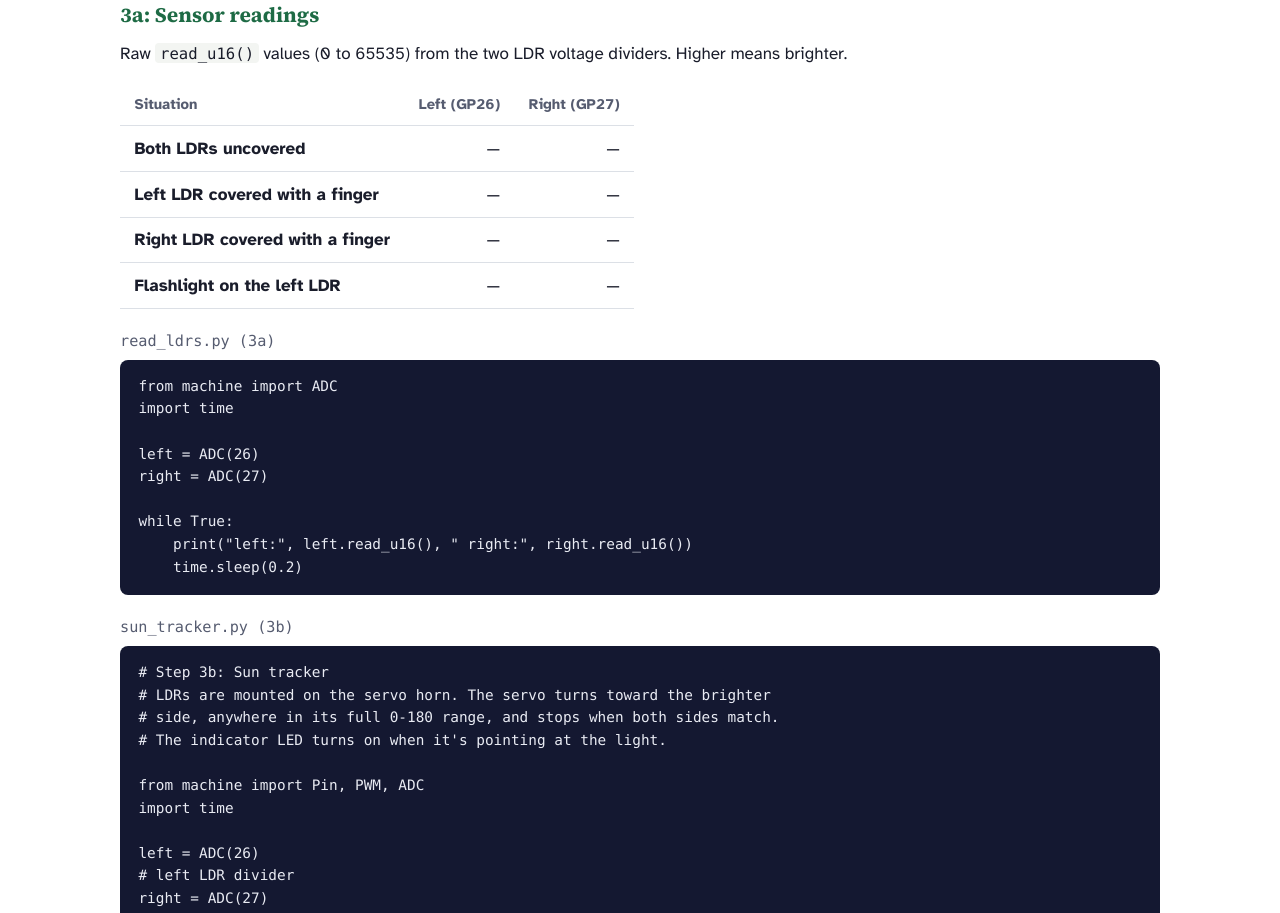
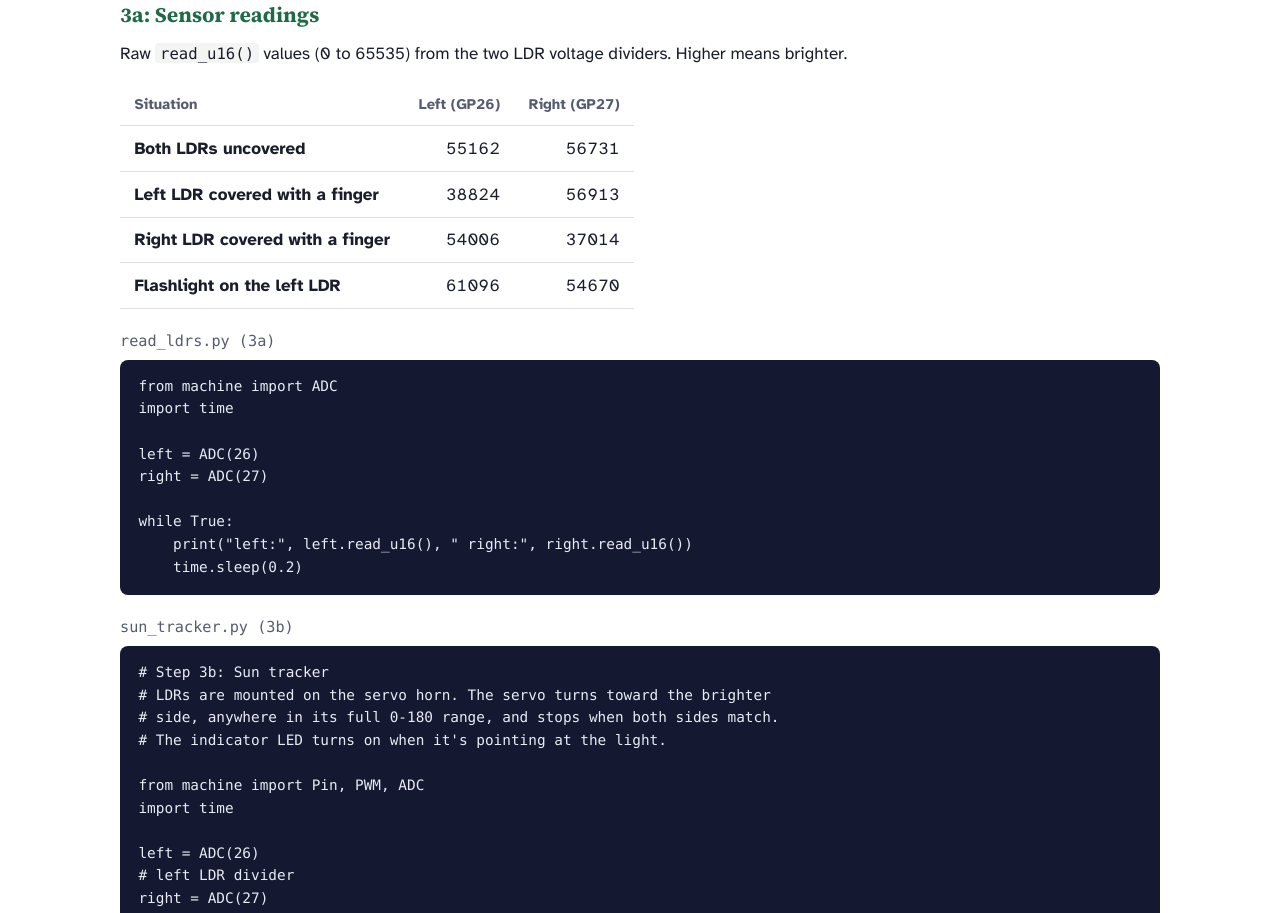
Before and after one commit to Xxytham/pico-0, a plain HTML site: page pico-2.html in a window 1280 px wide. Shown: the part 5378-6291 px from the top of the page. Drawn offline with Linux system fonts and the light colour scheme.

Commit message:
Pico-2: add Step 3a LDR readings
Co-Authored-By: Claude Opus 5.5 <noreply@anthropic.com>
Claude-Session: https://claude.ai/code/session_01GLKwKfDC4dj2egNoNP8nGv

```diff
--- a/pico-2.html
+++ b/pico-2.html
@@ -195,7 +195,7 @@ while True:
 <h3>The circuit</h3><div class="grid"><figure class="shot missing" data-slot="step3_whole"><div class="ph">Photo 1: whole circuit from above</div></figure><figure class="shot missing" data-slot="step3_pins"><div class="ph">Photo 2: Pico pin connections</div></figure><figure class="shot missing" data-slot="step3_parts"><div class="ph">Photo 3: part connections</div></figure></div>
 <h3>It works</h3><div class="grid"><figure class="shot missing" data-slot="step3_works"><div class="ph">Photos 4+: circuit in each state</div></figure></div>
 <h3>Video</h3><div class="grid one"><figure class="shot missing" data-slot="step3_video"><div class="ph">Short video of it working</div></figure></div>
-<h3>3a: Sensor readings</h3><p>Raw <code>read_u16()</code> values (0 to 65535) from the two LDR voltage dividers. Higher means brighter.</p><div class="tbl"><table><thead><tr><th scope="col">Situation</th><th scope="col">Left (GP26)</th><th scope="col">Right (GP27)</th></tr></thead><tbody><tr><th scope="row">Both LDRs uncovered</th><td>—</td><td>—</td></tr><tr><th scope="row">Left LDR covered with a finger</th><td>—</td><td>—</td></tr><tr><th scope="row">Right LDR covered with a finger</th><td>—</td><td>—</td></tr><tr><th scope="row">Flashlight on the left LDR</th><td>—</td><td>—</td></tr></tbody></table></div>
+<h3>3a: Sensor readings</h3><p>Raw <code>read_u16()</code> values (0 to 65535) from the two LDR voltage dividers. Higher means brighter.</p><div class="tbl"><table><thead><tr><th scope="col">Situation</th><th scope="col">Left (GP26)</th><th scope="col">Right (GP27)</th></tr></thead><tbody><tr><th scope="row">Both LDRs uncovered</th><td>55162</td><td>56731</td></tr><tr><th scope="row">Left LDR covered with a finger</th><td>38824</td><td>56913</td></tr><tr><th scope="row">Right LDR covered with a finger</th><td>54006</td><td>37014</td></tr><tr><th scope="row">Flashlight on the left LDR</th><td>61096</td><td>54670</td></tr></tbody></table></div>
 <figure class="code"><figcaption>read_ldrs.py (3a)</figcaption><pre><code>from machine import ADC
 import time
 
```
